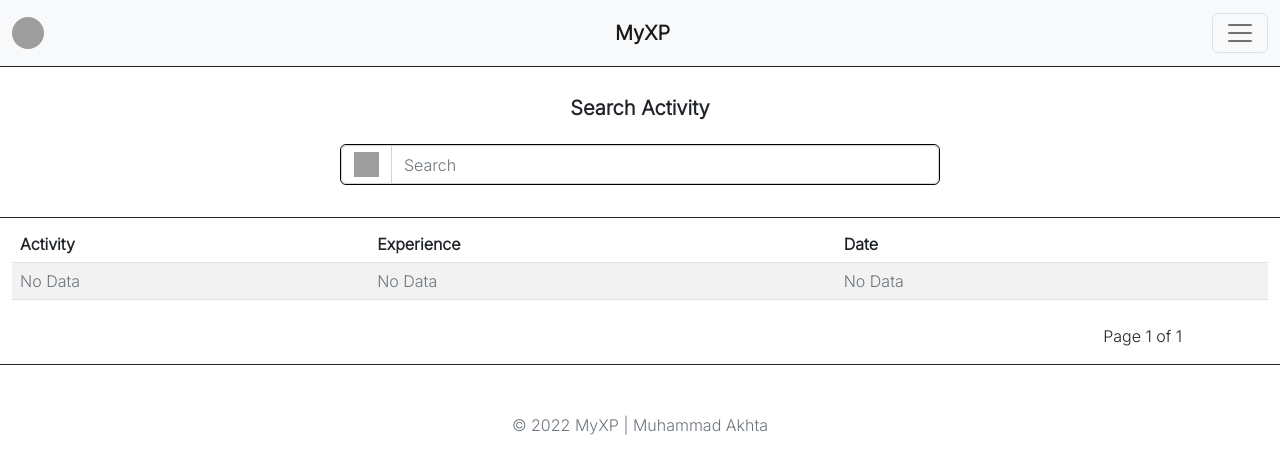
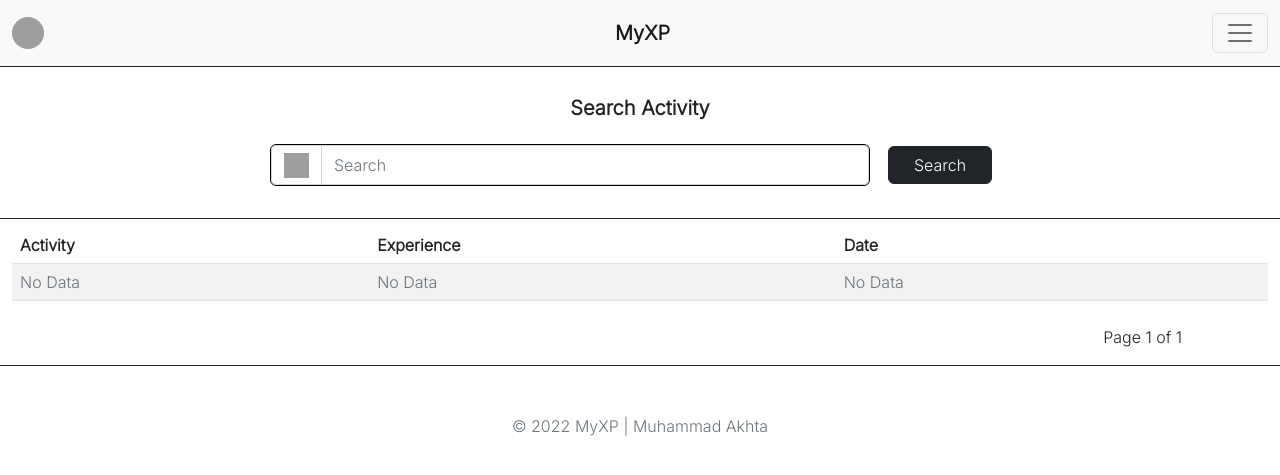
Before and after one commit to Akosovski/MyXP, a Django app: a page that uses templates/progression/search_activity.html in a window 1280 px wide. Shown: the top 475 px of the page. Run offline with Django 4.2, Linux system fonts and the light colour scheme; a user stored in the database is signed in; data that the repository does not hold is empty; grey boxes are pictures that could not be loaded.

Commit message:
Added Search Button

```diff
--- a/myxp/static/css/style.css
+++ b/myxp/static/css/style.css
@@ -43,6 +43,19 @@
 
 #search-bar{
     max-width: 600px;
+    transition: all 300ms;
+}
+
+.search-button{
+    margin: 18px;
+    padding-left: 25px;
+    padding-right: 25px;
+}
+
+@media only screen and (max-width: 575px) {
+    .search-button{
+        margin: 0;
+    }
 }
 
 #table-container{
--- a/progression/views.py
+++ b/progression/views.py
@@ -78,11 +78,6 @@ def activity_list(request):
 
 @login_required(login_url = '/authentication/login')
 def search_activity(request):
-    if request.method == 'POST':
-        activity_name = request.POST.get('name')
-        activity_xp = request.POST.get('xp')
-        activity_summary = request.POST.get('summary')
-
     activities = Activity.objects.order_by('-updated_at')
     paginator = Paginator(activities, 15)
     page_number = request.GET.get('page')
--- a/templates/progression/search_activity.html
+++ b/templates/progression/search_activity.html
@@ -15,8 +15,9 @@
         <div class="container d-sm-flex justify-content-center d-grid justify-content-sm-center ">
             <div class="input-group mt-3 mb-3 rounded" id="search-bar">
                 <label class="input-group-text" for="searchInput" style="background-color: white;"><img src="https://www.svgrepo.com/show/14071/search.svg" width="25" height="25" class="flex-shrink-0"></label>
-                <input type="text" class="form-control activityadd" id="searchInput" placeholder="Search">
+                <input type="text" class="form-control activityadd" name="search" id="searchInput" placeholder="Search">
             </div>
+            <input type="submit" value="Search" class="btn btn-dark w-auto xpadd search-button rounded">
         </div>
     </form>
 
```
